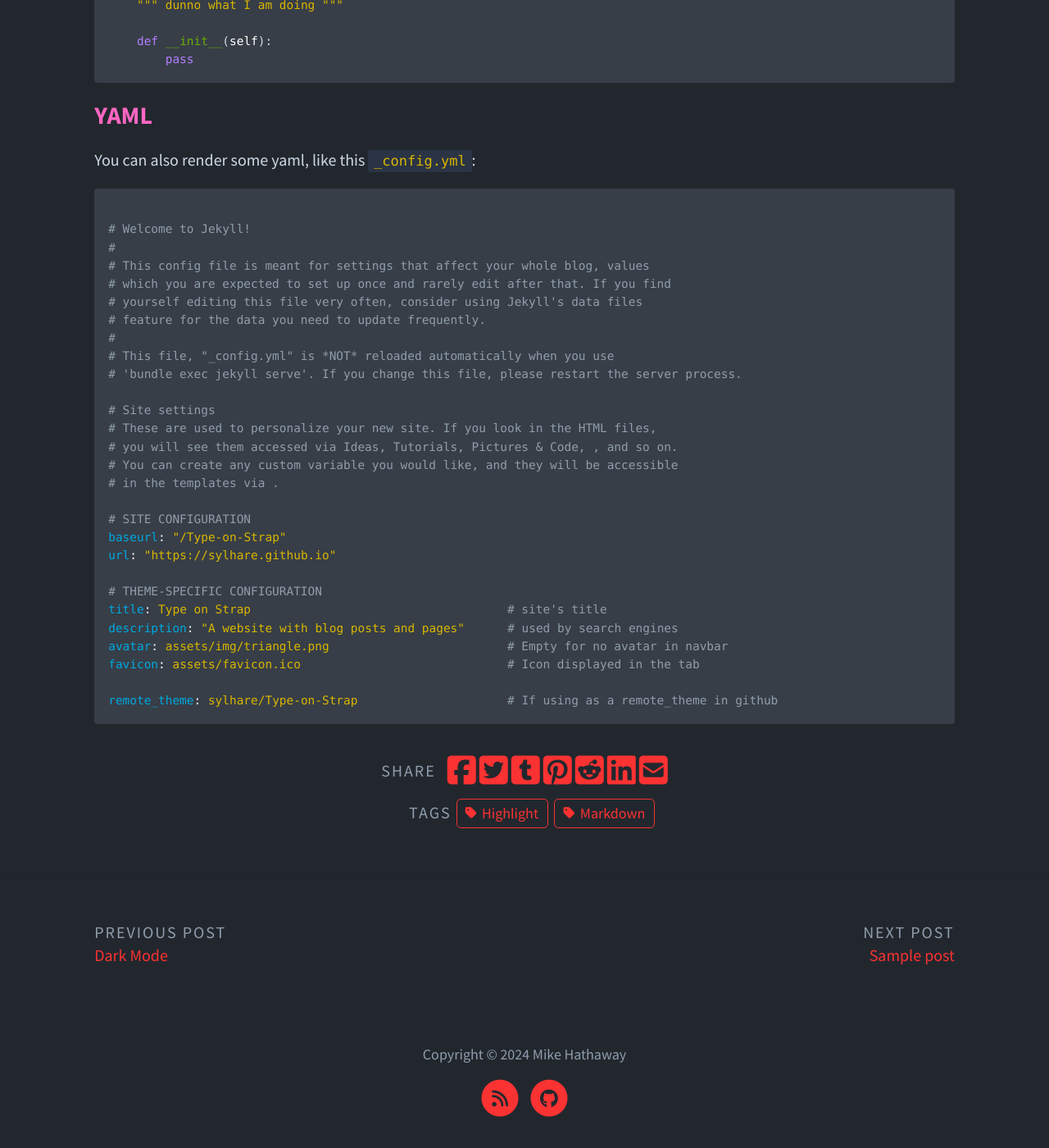
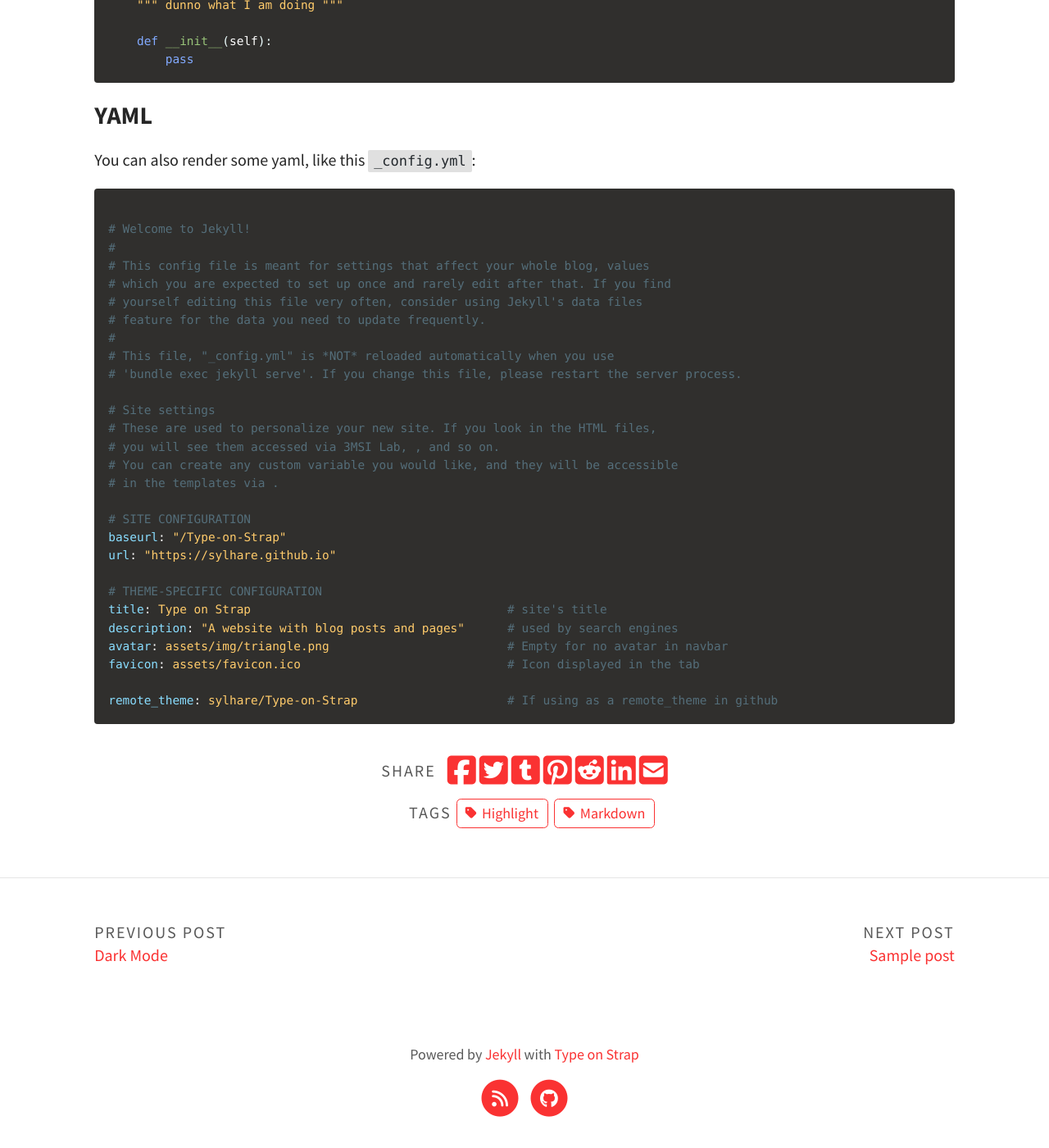
Before and after one commit to ZhouCailin/yinlab, a Jekyll site: the page built from _posts/2019-11-02-Tech-stuff-example.md, in a window 1280 px wide and 1400 px high, scrolled down 3341 px. Shown: the whole window at 82% size. Built offline with Jekyll 4.4.1, drawn with Linux system fonts in a browser that asks for light colours; a script that is not in the unit is left out; part of the change alters nothing that is shown; some of the changed text lies outside the part shown.

Commit message:
Update _config.yml

```diff
--- a/_config.yml
+++ b/_config.yml
@@ -1,53 +1,57 @@
-title: Ideas, Tutorials, Pictures & Code
-timezone: America/Los_Angeles
+# SITE CONFIGURATION
+baseurl: "/yinlab"
+url: "https://zhoucailin.github.io"
+
+# THEME-SPECIFIC CONFIGURATION
+title: 3MSI Lab                                    # site's title
+description: "3-D Modeling, Sensing and Data Intelligence"      # used by search engines
+avatar: assets/img/triangle.png                         # Empty for no avatar in navbar
+favicon: assets/favicon.ico                             # Icon displayed in the tab
+
+# Header and footer text
+header_text: 3-D Modeling, Sensing and Data Intelligence Lab  # Change Blog header text
+header_feature_image: assets/img/header/triangular.jpeg
+header_feature_image_responsive: true
+footer_text: >
+  Powered by <a href="https://jekyllrb.com/">Jekyll</a> with <a href="https://github.com/sylhare/Type-on-Strap">Type on Strap</a>
+
+# Blog
+excerpt: true                                          # Or "truncate" (first 250 characters), "false" to disable
+post_navigation: true
+color_image: /assets/img/lineart.png                    # A bit transparent for color posts.
+
+# Features
+# More in the _data folder for share buttons, author and language
+# For layout customization, go to the "_sass > base" folder, and check "_variables.scss"
+katex: true                                             # Enable if using math markup
+mermaid: default                                        # Enable mermaid-js for diagrams, use theme: base, forest, dark, default, neutral
+google_analytics:                                       # Measurement ID, e.g. "G-00000"
+cookie_consent: false                                   # To respect the usage of cookies
+color_theme: auto                                       # auto, dark or light
+
+# Comments options
+comments:
+  disqus_shortname:                                     # Your discus shortname for comments
+  cusdis_app_id:                                        # Your cusdis data-app-id
+  utterances:                                           # Enable by filling below information. For more info, go to https://utteranc.es
+    repo:                                               # your public comments repository (e.g. owner/repo)
+    issue-term:                                         # Issue term (e.g. "comment" consider issues with this word in the title as comments)
+
+# PAGINATION
+paginate: 5
+paginate_path: "/blog/page:num"
+
+# PORTFOLIO
 collections:
   portfolio:
-    title: Portfolio
     output: true
-    permalink: "/:collection/:name"
-  posts:
-    title: Posts
-    output: true
-  uploads:
-    title: Uploads
-    output: true
-baseurl: '/yinlab'
-url: https://zhoucailin.github.io
-description: Ideas, Tutorials, Pictures & Code
-avatar: assets/img/mh_logo.png
-favicon: assets/favicon.ico
-header_text: Mike Hathaway's Site
-header_feature_image: assets/img/feature-img/yosemit_cover.png
-header_feature_image_responsive: true
-footer_text: Copyright © 2024 Mike Hathaway
-excerpt: true
-post_navigation: true
-color_image: "/assets/img/lineart.png"
-paginate: 8
-paginate_path: "/blog/page:num"
-plugins:
-- jekyll-paginate
-- jekyll-seo-tag
-- jekyll-feed
-- jekyll-admin
-- jekyll-include-cache
-katex: true
-mermaid: default
-google_analytics:
-cookie_consent: false
-color_theme: dark
-comments:
-  disqus_shortname:
-  cusdis_app_id:
-  utterances:
-    repo:
-    issue-term:
+    permalink: /:collection/:name
+
+# BUILD SETTINGS
 sass:
   style: compressed
-exclude:
-- ".jekyll-cache"
-- ".jekyll-metadata"
-- ".idea"
-- vendor/*
-- assets/node_modules/*
-remote_theme: sylhare/Type-on-Strap
+plugins: [jekyll-paginate, jekyll-seo-tag, jekyll-feed]
+exclude: [".jekyll-cache", ".jekyll-metadata", ".idea", "vendor/*", "assets/node_modules/*"]
+
+# theme: type-on-strap                                  # if using the theme as a jekyll theme gem
+remote_theme: sylhare/Type-on-Strap                     # If using as a remote_theme in github
```
